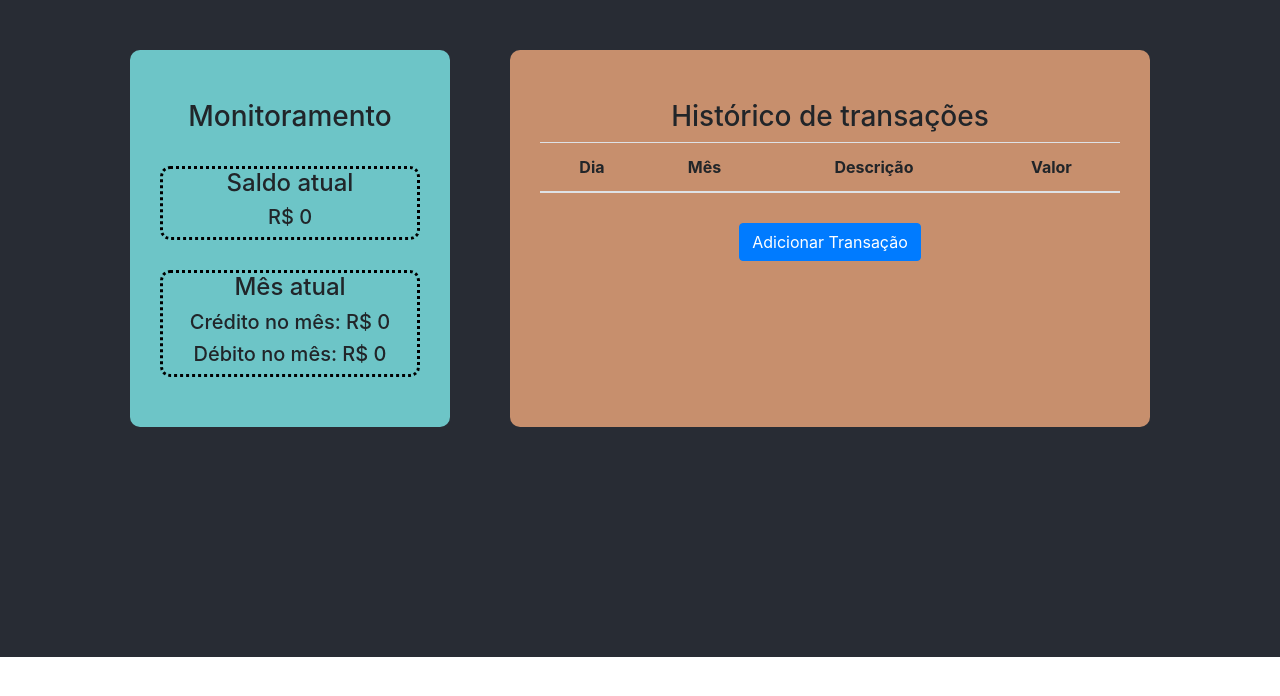
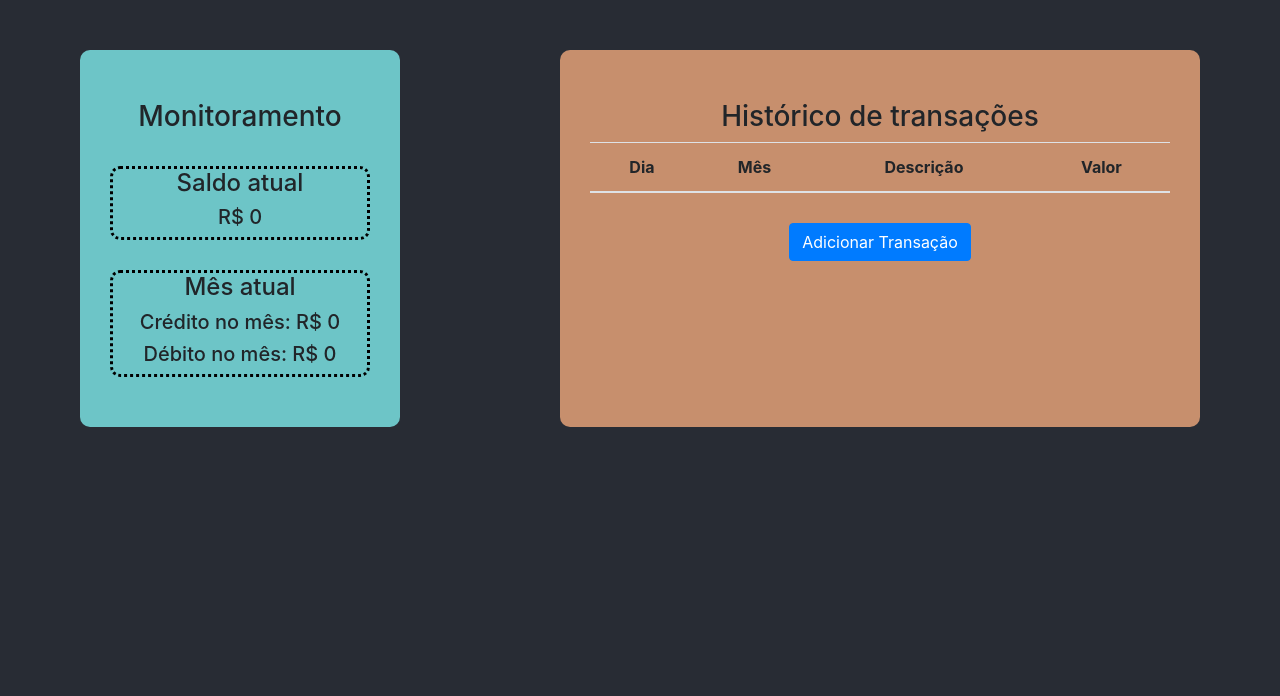
Before and after one commit to laisrhianne/finances-app, a React (Create React App) app: page / in a window 1280 px wide. Shown: the top 696 px of the page. Built offline with nearby package versions, Linux system fonts and the light colour scheme.

Commit message:
container fixed

```diff
--- a/src/App.js
+++ b/src/App.js
@@ -1,6 +1,14 @@
 import React, { useState } from 'react';
 import './App.css';
-import { Container, Col, Row, Button, Modal, ModalHeader, ModalBody } from 'reactstrap';
+import {
+  Container,
+  Col,
+  Row,
+  Button,
+  Modal,
+  ModalHeader,
+  ModalBody,
+} from 'reactstrap';
 import TransactionForm from './components/TransactionForm';
 import TransactionLog from './components/TransactionLog';
 import Monitoring from './components/Monitoring';
@@ -8,7 +16,7 @@ import Monitoring from './components/Monitoring';
 function App() {
   const [transactions, setTransactions] = useState([]);
 
-  function addTransaction(transaction){
+  function addTransaction(transaction) {
     setTransactions([transaction, ...transactions]);
   }
 
@@ -31,11 +39,18 @@ function App() {
           </Col>
           <Col sm='6' style={styles.main}>
             <TransactionLog transactions={transactions} />
-            <Button color='primary' onClick={toggleModal}>Adicionar Transação</Button>
+            <Button color='primary' onClick={toggleModal}>
+              Adicionar Transação
+            </Button>
             <Modal isOpen={modal} toggle={toggleModal}>
-              <ModalHeader toggle={toggleModal}>Adicionar Transação</ModalHeader>
+              <ModalHeader toggle={toggleModal}>
+                Adicionar Transação
+              </ModalHeader>
               <ModalBody>
-                <TransactionForm addTransaction={addTransaction} toggleModal={toggleModal} />
+                <TransactionForm
+                  addTransaction={addTransaction}
+                  toggleModal={toggleModal}
+                />
               </ModalBody>
             </Modal>
           </Col>
@@ -48,15 +63,13 @@ function App() {
 const styles = {
   container: {
     backgroundColor: '#282c34',
-    alignItems: 'center',
-    justifyContent: 'center',
-    height: 657,
+    height: '100vh',
   },
   monitoramento: {
     backgroundColor: '#6DC5C7',
     justifyContent: 'center',
     alignItems: 'center',
-    marginRight: 30,
+    marginRight: 'auto',
     marginLeft: 'auto',
     marginTop: 50,
     marginBottom: 50,
@@ -67,7 +80,7 @@ const styles = {
   main: {
     backgroundColor: '#C78F6D',
     marginRight: 'auto',
-    marginLeft: 30,
+    marginLeft: 'auto',
     marginTop: 50,
     marginBottom: 50,
     paddingTop: 20,
```
